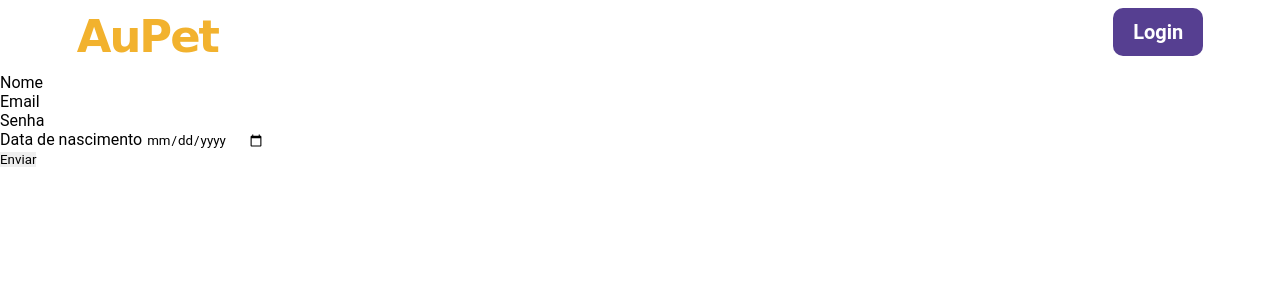
After one commit to lucianamcedro/fornecedores-pet, a PHP site: page /novo-usuario.php in a window 1280 px wide. The commit adds this page. Shown: the top 300 px of the page. Run offline with PHP 8.4, Linux system fonts and the light colour scheme.

Commit message:
ajuste no codigo e implementando novos metodos

```diff
--- a/contato-style.css
+++ b/css/contato-style.css
@@ -19,7 +19,7 @@
 
 
   .container-inicio {
-    background-image: url("./img/bg-contato.jpg");
+    background-image: url("../img/bg-contato.jpg");
     background-size: cover;
     background-position: center 30%;
     height: 100vh;
--- a/fornecedores-styles.css
+++ b/css/fornecedores-styles.css
@@ -19,7 +19,7 @@
 
 
 .container-inicio {
-  background-image: url("./img/bg-fornecedores.jpg");
+  background-image: url("../img/bg-fornecedores.jpg");
   background-size: cover;
   height: 130vh;
   background-color: var(--roxo);
--- a/style.css
+++ b/css/style.css
@@ -20,7 +20,7 @@
 
 
 .container-inicio {
-  background-image: url("./img/bg.jpg");
+  background-image: url("../img/bg.jpg");
   background-size: cover;
   background-position: center top;
   height: 100vh;
@@ -36,8 +36,6 @@
 
 
 }
-
-
 
 .container {
   padding-top: 10%;
--- a/fornecedores.php
+++ b/fornecedores.php
@@ -4,8 +4,8 @@
     <meta charset="UTF-8">
     <meta http-equiv="X-UA-Compatible" content="IE=edge">
     <meta name="viewport" content="width=device-width, initial-scale=1.0">
-    <link rel="stylesheet" href="./fornecedores-styles.css">
-    <link rel="stylesheet" href="./header.css">
+    <link rel="stylesheet" href="./css/fornecedores-styles.css">
+    <link rel="stylesheet" href="./css/header.css">
     <link rel="icon" type="image/png" href="./img/ico.jpg">
     <title>Fornecedores</title>
 
@@ -40,6 +40,6 @@
 
         <div id="empresas-container"></div>
     </div>
-          <script src="./fornecedores-script.js"></script>
+          <script src="./script/fornecedores-script.js"></script>
     </body>
 </html>
--- /dev/null
+++ b/novo-usuario.php
@@ -0,0 +1,61 @@
+<!DOCTYPE html>
+<html lang="pt-BR">
+<head>
+    <meta charset="UTF-8">
+    <meta http-equiv="X-UA-Compatible" content="IE=edge">
+    <meta name="viewport" content="width=device-width, initial-scale=1.0">
+    <link rel="stylesheet" href="./css/header.css">
+    <link rel="icon" type="image/png" href="./img/ico.jpg">
+    <title>Cadastrar</title>
+
+
+</head>
+
+<body>
+<div class="container-meio">
+    <div class="container-inicio">
+    <header>
+        <h1>
+            <a href="./index.php" class="logo">AuPet<span class="span">.</span></a>
+        </h1>
+        <div class="header-link">
+            <li>
+                <a href="./index.php">Inicio</a></li>
+            <li> <a href="./contato.php" class="contato">Contato</a></li>
+            <li><a href="./fornecedores.php"
+                    class="fornecedores">Fornecedores</a></li>
+            <li><a href="#login" class="login">Login</a></li>
+        </div>
+    </header>
+
+
+    <form action="?page=salvar" method="POST" >
+        <input type="hidden" name="acao" value="cadastrar">
+        <div class="mb-3">
+            <label>Nome</label>
+            <input type="text" name="nome" class="form-control">
+        </div>
+        <div class="mb-3">
+            <label>Email</label>
+            <input type="email" name="email" class="form-control">
+        </div>
+        <div class="mb-3">
+            <label>Senha</label>
+            <input type="password" name="senha" class="form-control">
+        </div>
+        <div class="mb-3">
+            <label>Data de nascimento</label>
+            <input type="date" name="data_nascimento" class="form-control">
+        </div>
+        <div class="mb-3">
+            <button type="submit" class="btn btn-primary">Enviar</button>
+        </div>
+    </form>
+  </div>
+
+
+
+
+</div>
+</body>
+</html>
```
Also changed, not shown: config.php (added, +9 -0 lines), contato.php (+4 -4 lines), index.php (+5 -5 lines), listar-usuarios.php (added, +39 -0 lines), login.php (added, +18 -0 lines), processar-login.php (added, +31 -0 lines), css/header.css (renamed from header.css), script/contato-script.js (renamed from contato-script.js), script/fornecedores-script.js (renamed from fornecedores-script.js), script/script.js (renamed from script.js).
